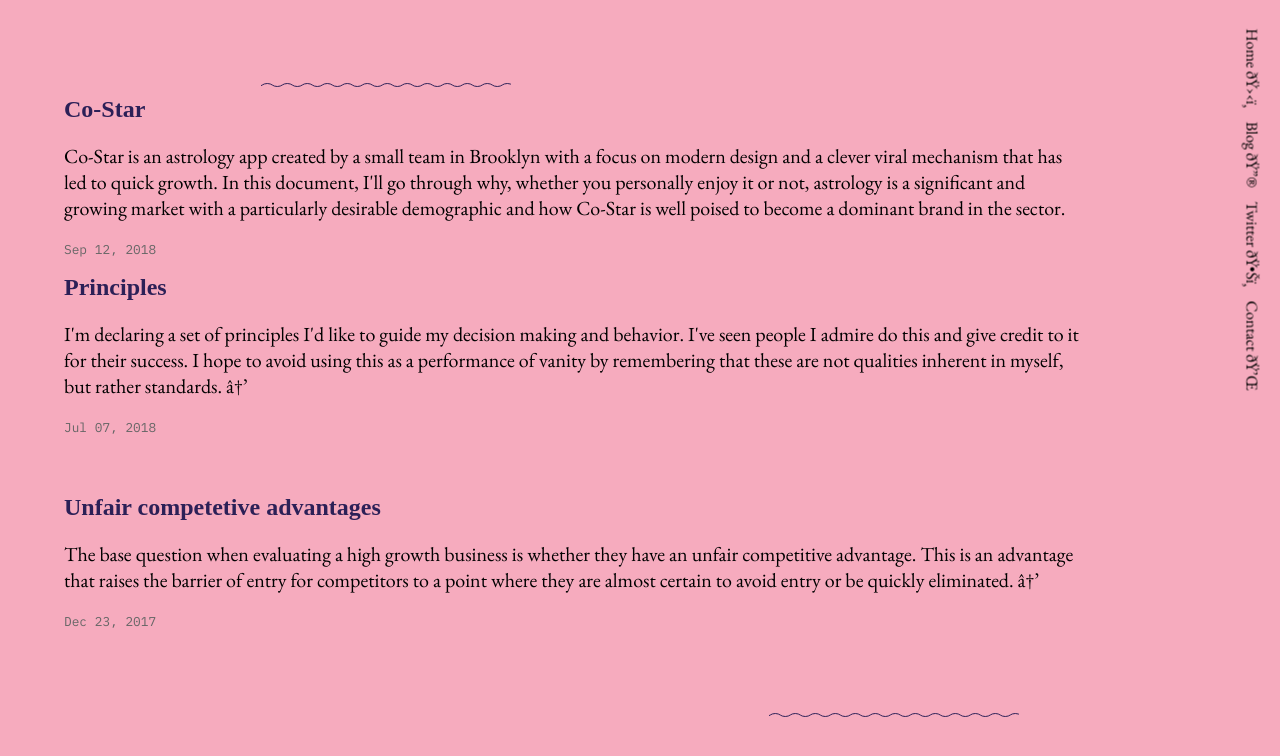
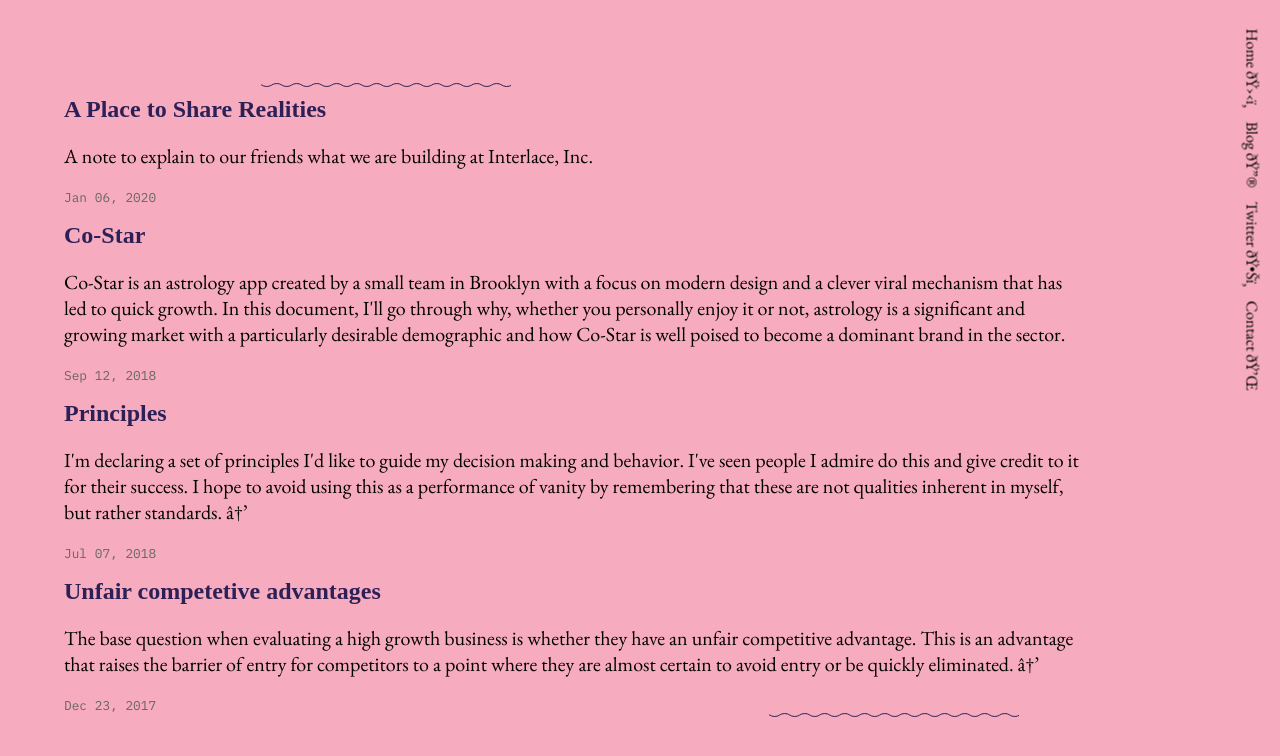
Before and after one commit to paarikan/frankoceanapp, a plain HTML site: page blog.html in a window 1280 px wide. Drawn offline with nearby package versions, Linux system fonts and the light colour scheme.

Commit message:
Bighead blog post

```diff
--- a/blog.html
+++ b/blog.html
@@ -126,6 +126,11 @@
         <a href="mailto:paari.kandappan@gmail.com">Contact 💌</a>
     </div>
     <div class="main-section">
+        <a class="post" href="shared-realities.html">
+            <h1>A Place to Share Realities</h1>
+            <p>A note to explain to our friends what we are building at Interlace, Inc.</p>
+            <span>Jan 06, 2020</span>
+        </a>
         <a class="post" href="costar.html">
             <h1>Co-Star</h1>
             <p>Co-Star is an astrology app created by a small team in Brooklyn with a focus on modern design and a clever viral mechanism that has led to quick growth. In this document, I'll go through why, whether you personally enjoy it or not, astrology is a significant and growing market with a particularly desirable demographic and how Co-Star is well poised to become a dominant brand in the sector.</p>
@@ -136,8 +141,6 @@
             <p>I'm declaring a set of principles I'd like to guide my decision making and behavior. I've seen people I admire do this and give credit to it for their success. I hope to avoid using this as a performance of vanity by remembering that these are not qualities inherent in myself, but rather standards. →</p>
             <span>Jul 07, 2018</span>
         </a>
-        <br/>
-        <br/>
         <a class="post" href="advantages.html">
             <h1>Unfair competetive advantages</h1>
             <p>The base question when evaluating a high growth business is whether they have an unfair competitive advantage. This is an advantage that raises the barrier of entry for competitors to a point where they are almost certain to avoid entry or be quickly eliminated. →</p>
```
